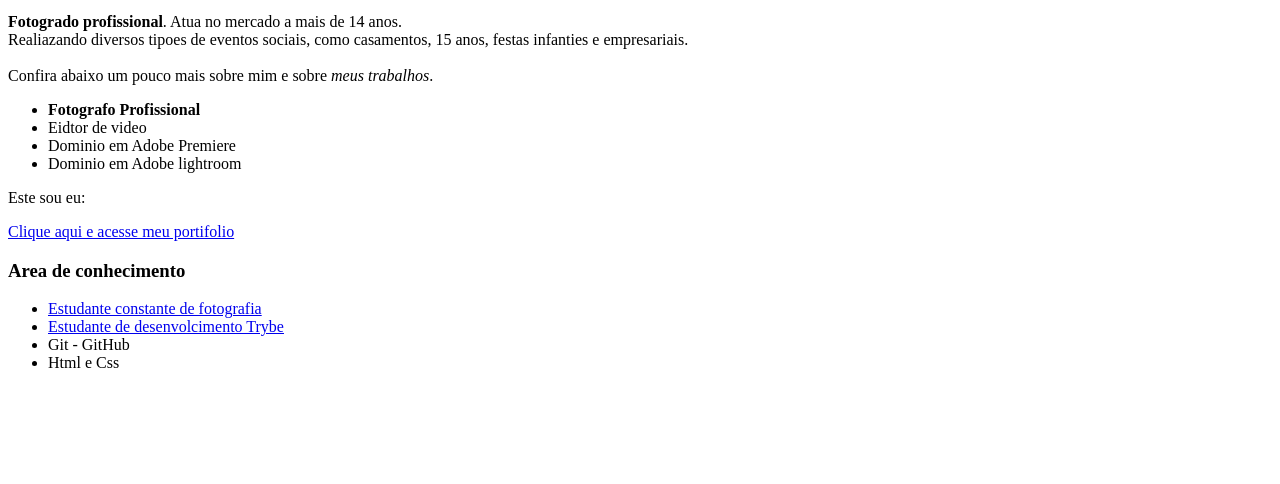
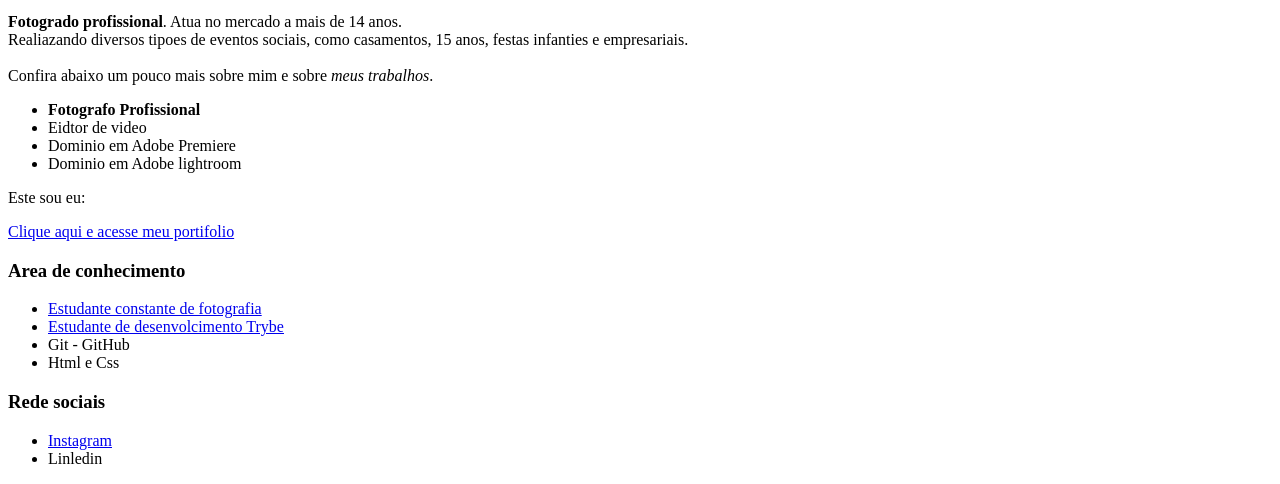
Before and after one commit to Aflim/Aflim.github.io, a plain HTML site: page index.html in a window 1280 px wide. Shown: the part 1043-1527 px from the top of the page. Before the commit the page ends 1431 px from the top, so only its background shows below. Drawn offline with Linux system fonts and the light colour scheme.

Commit message:
Corrcao no link para home e inserido redes sociais: Instagram e Linkedin

```diff
--- a/index.html
+++ b/index.html
@@ -7,7 +7,7 @@
 </head>
 <body>
     <h1>Antonio Fernandes</h1>
-    <p id="incio">Home</p> <p id="trybe">Trybe</p>
+    <p id="inicio">Home</p> <p id="trybe">Trybe</p>
     <img src="logo_antoniofernandes.jpg" alt="Imagem da logo do fotografo Antonio Fernandes" id="foto_antonio">
     <ul>
         <li>Nacionalidade: Brasileiro</li>
@@ -37,6 +37,12 @@
         <li>Html e Css</li>
 
     </ul>
+    <h3>Rede sociais</h3>
+    <ul>
+        <li><a href="http://www.instagram.com/antoniofernandesfotografia">Instagram</a></li>
+        <li><a href="https://www.linkedin.com/in/antoniofernandeslima/"></a>Linledin</li>
+
+    </ul>
 
     </body>
 </html>
```
